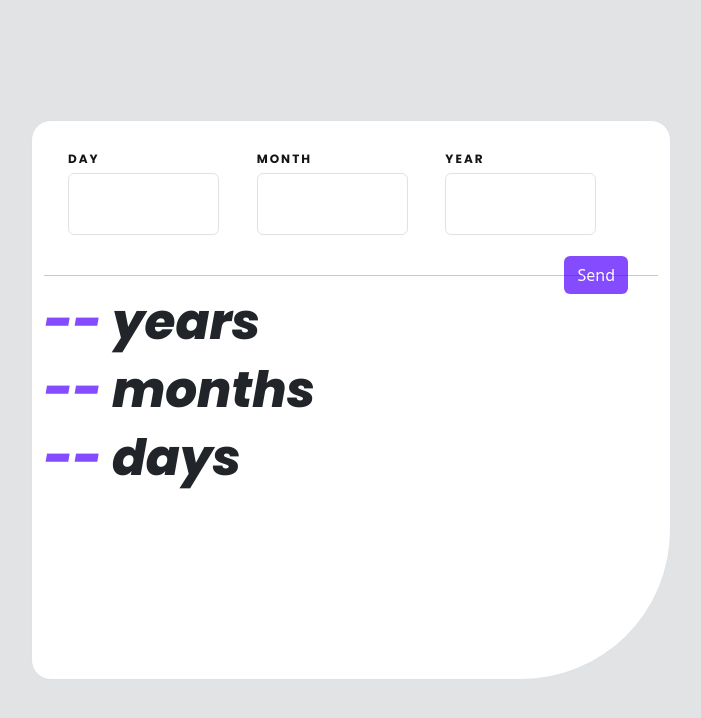
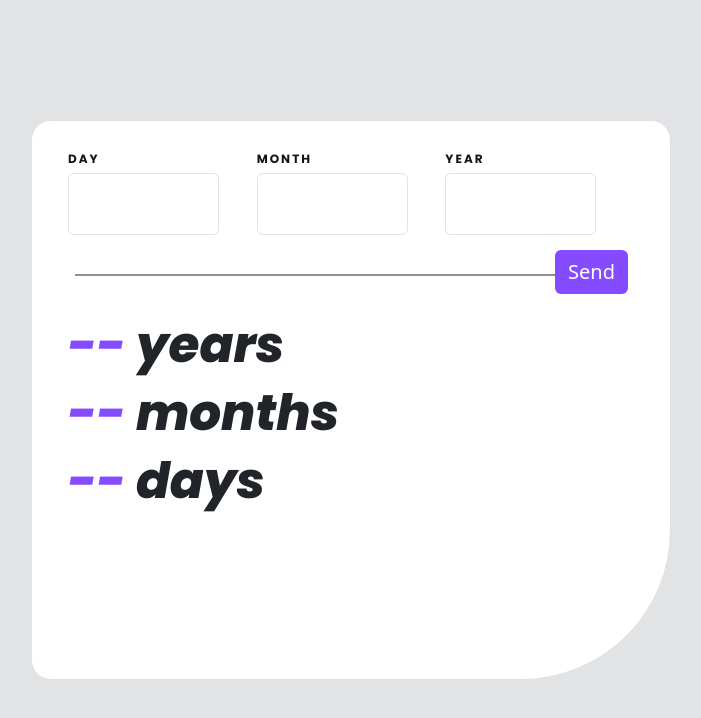
Before and after one commit to GBalatti9/age-calculator-app, a React (Vite) app: page / in a window 1280 px wide. Shown: the top 718 px of the page, without its empty margins (289-990 px from the left). Built offline with nearby package versions, Linux system fonts and the light colour scheme.

Commit message:
First approach to styles finished

```diff
--- a/src/components/Container.jsx
+++ b/src/components/Container.jsx
@@ -11,7 +11,7 @@ export const Container = () => {
         <div className="bg-secondary-subtle bg-size d-flex align-items-center justify-content-center">
             <div className="container bg-white border custom-border-radius size">
                 <Form onFormSubmit={onFormSubmit} />
-                <hr />
+                <hr className="border border-dark border-1 opacity-50 custom-border" />
                 <Result birthDate={birthDate} />
             </div>
         </div>
--- a/src/components/Form.jsx
+++ b/src/components/Form.jsx
@@ -30,7 +30,7 @@ export const Form = ({ onFormSubmit }) => {
             </div>
 
             <div className="btn-container">
-            <button className="btn bg-purple custom-btn"> Send </button>
+            <button className="btn bg-purple custom-btn z-1"> Send </button>
             </div>
 
         </form>
--- a/src/components/Result.jsx
+++ b/src/components/Result.jsx
@@ -3,7 +3,7 @@
 export const Result = ({ birthDate }) => {
     let { year, day, month } = birthDate;
     return (
-        <>
+        <div className="p-4">
             <h2 className="font">
                 <span className="purple">{year} </span>
                 years </h2>
@@ -13,6 +13,6 @@ export const Result = ({ birthDate }) => {
             <h2 className="font">
                 <span className="purple">{day} </span>
                 days </h2>
-        </>
+        </div>
     )
 }
--- a/src/styles.css
+++ b/src/styles.css
@@ -50,6 +50,7 @@
     right: 30px;
     bottom: -35px;
     opacity: 100%;
+    font-size: 20px;
 }
 
 .btn:hover{
@@ -68,3 +69,8 @@
     font-size: 12px;
     letter-spacing: 2px;
 }
+
+.custom-border{
+    width: 90%;
+    margin: 15px auto;
+}
```
